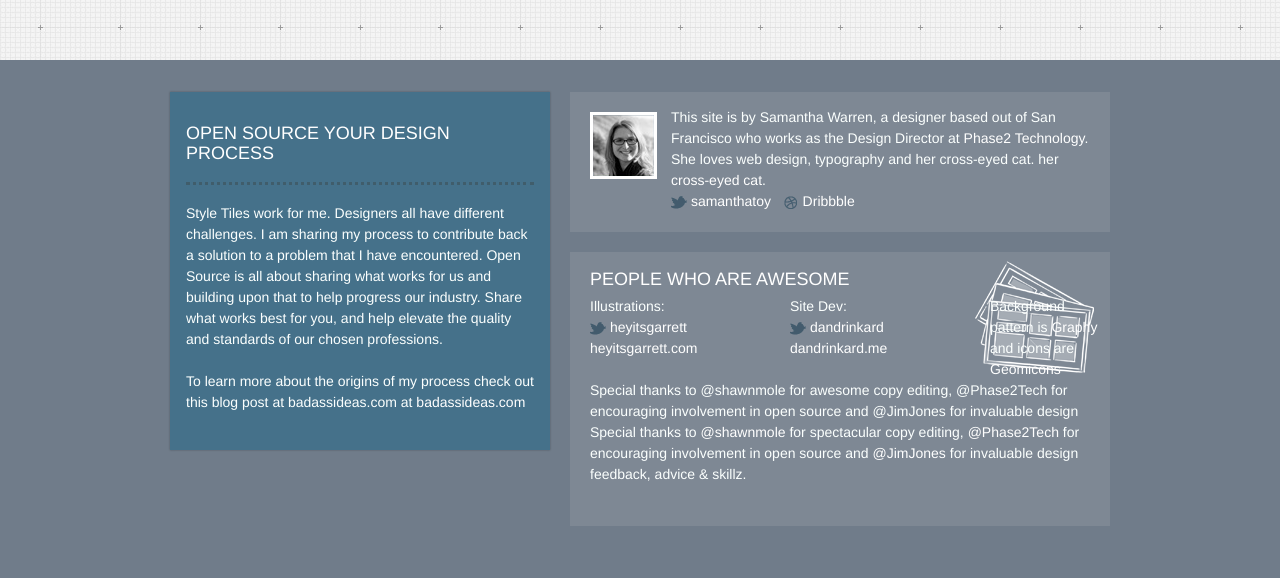
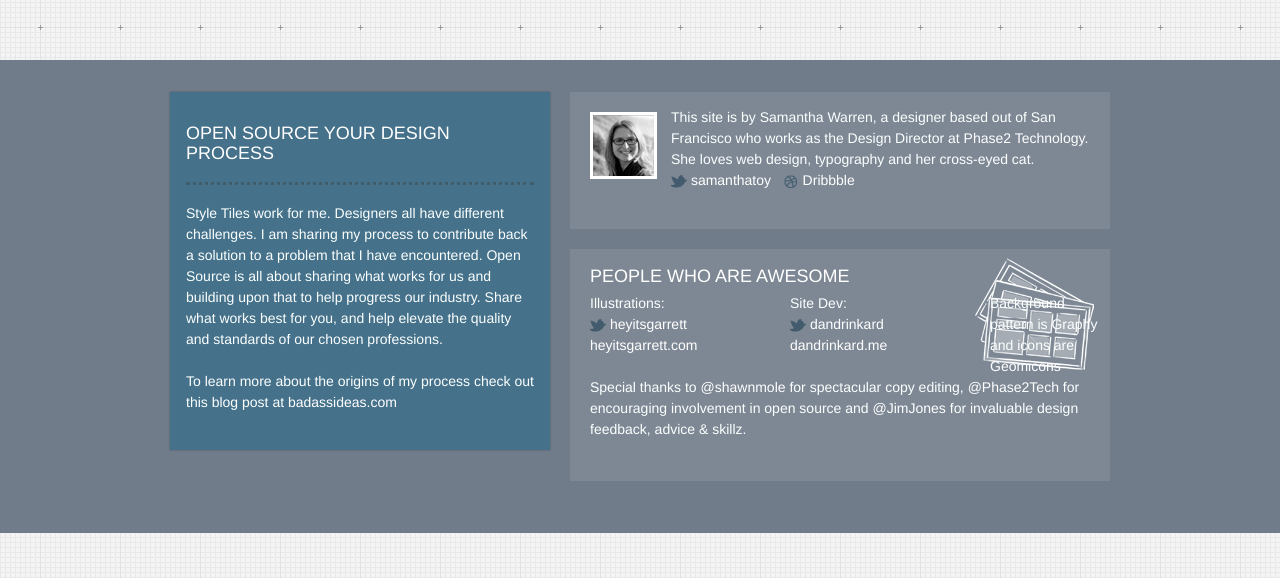
Before and after one commit to styletiles/styletiles.github.com, a Jekyll site: the page built from _posts/2012-02-01-index.html, in a window 1280 px wide and 900 px high, scrolled down 4771 px, cut to the strip 322-900 px from the top of the window. Built offline with Jekyll 4.4.1, drawn with Linux system fonts in a browser that asks for light colours; nearby versions of some CDN libraries; comment, search, counter and statistics services are not loaded.

Commit message:
content changes
content changes

```diff
--- a/_includes/footer.html
+++ b/_includes/footer.html
@@ -12,7 +12,6 @@
             </p>
             <p>
                 To learn more about the origins of my process check out this blog post
-                at badassideas.com
                 at <a href="http://badassideas.com/style-tiles-as-a-web-design-process-tool/">badassideas.com</a>
             </p>
         </div>
@@ -23,7 +22,6 @@
                 <img src="/img/headshot_small.png" alt="photo of Samantha Warren" class="pull-left" />
                 This site is by Samantha Warren, a designer based out of San Francisco who works
                 as the Design Director at <a href="http://www.phase2technology.com">Phase2 Technology</a>. She loves web design, typography and
-                her cross-eyed cat.
                 her <a href="http://www.flickr.com/photos/samanthatoy/sets/72057594083596536/">cross-eyed cat</a>.
                 <br>
                 <a href="http://twitter.com/intent/user?screen_name=dandrinkard"><img src="/img/footer_twitter_bird.png" alt="@"> samanthatoy</a> &nbsp;
@@ -41,8 +39,6 @@
                 <a href="http://dandrinkard.me" rel="nofollow">dandrinkard.me</a>
             </p>
             <p class="span7">
-                Special thanks to @shawnmole for awesome copy editing, @Phase2Tech for
-                encouraging involvement in open source and @JimJones for invaluable design
                 Special thanks to <a href="http://www.twitter.com/shawnmole">@shawnmole</a> for spectacular copy editing, <a href="http://www.twitter.com/phase2tech">@Phase2Tech</a> for
                 encouraging involvement in open source and <a href="http://www.twitter.com/jimjones">@JimJones</a> for invaluable design
                 feedback, advice &amp; skillz.
```
